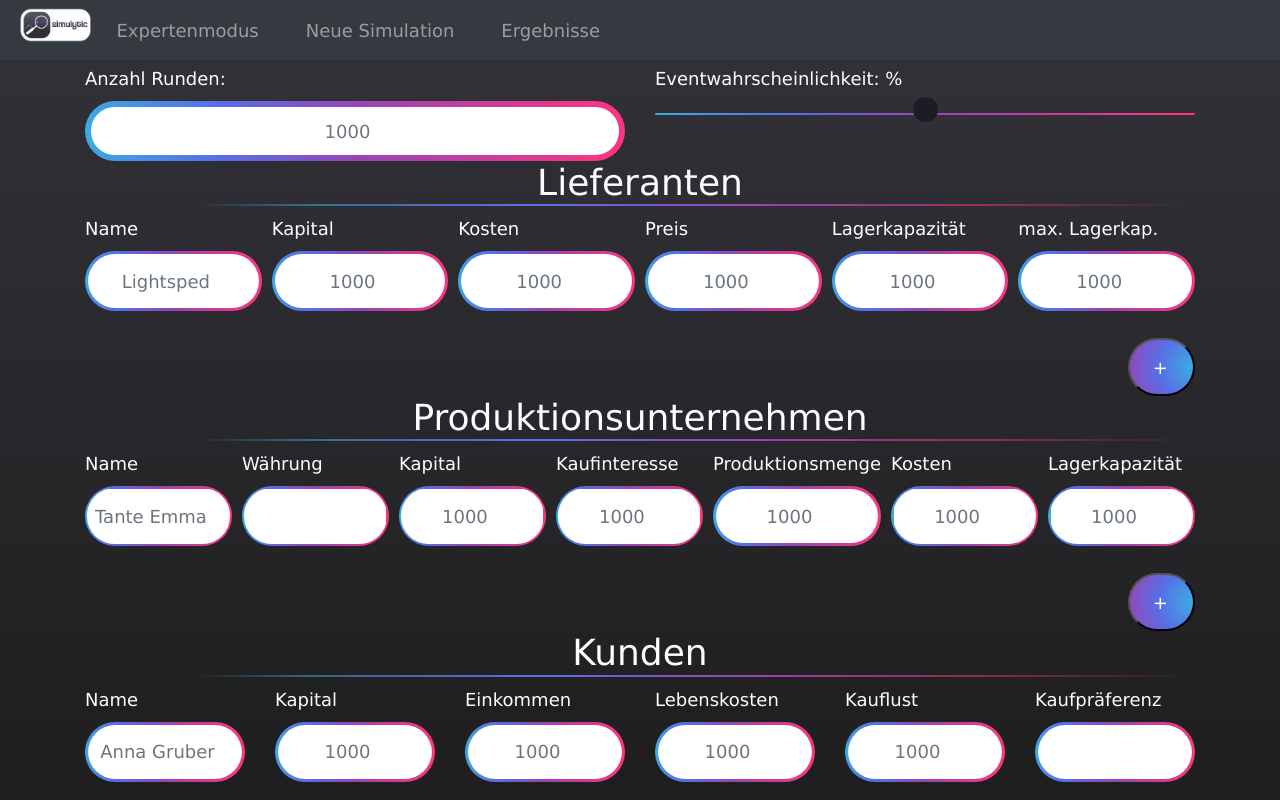
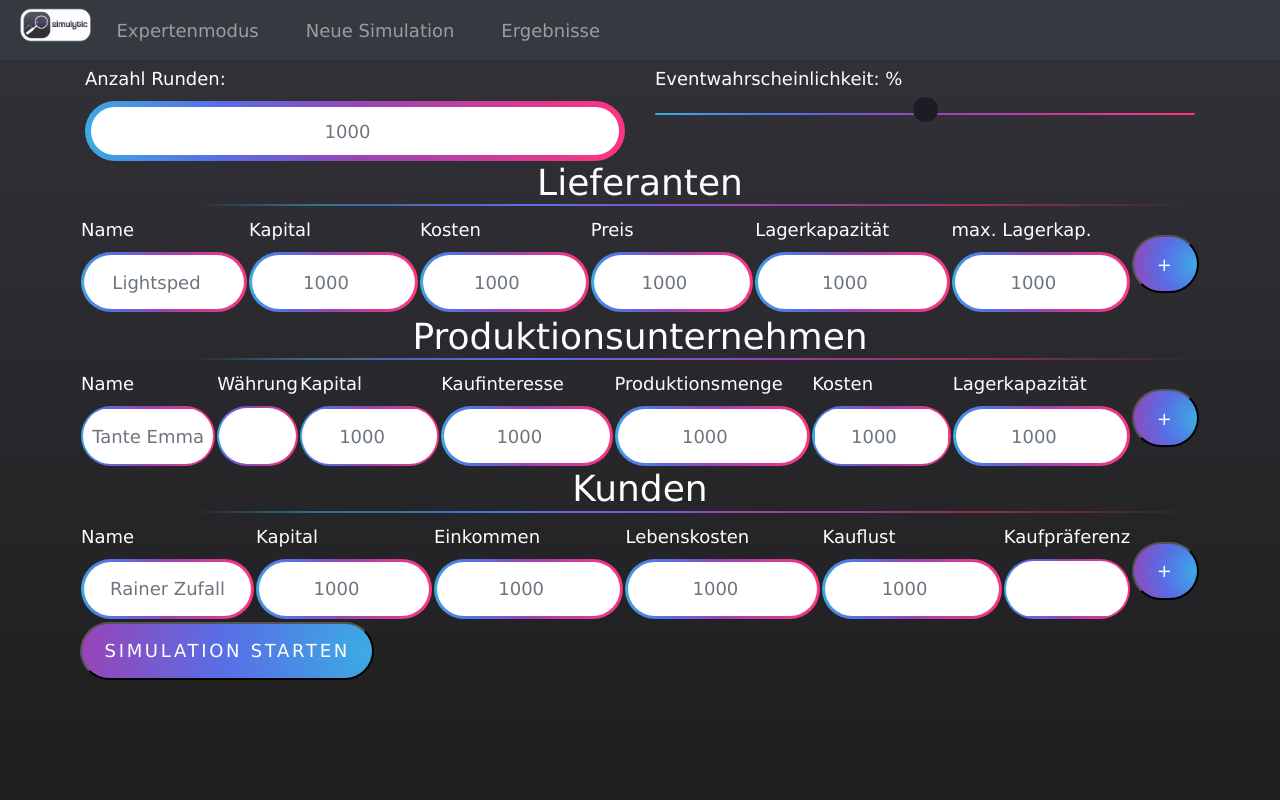
Before and after one commit to pantaire/simulationNG, an Angular app: page /expert in a window 1280 px wide. Shown: the top 800 px of the page. Built offline with nearby package versions, Linux system fonts and the light colour scheme.

Commit message:
expertenmods speichert eingabe als Array und zeigt sie direkt an

```diff
--- a/src/app/expert-mode/expert-mode.component.html
+++ b/src/app/expert-mode/expert-mode.component.html
@@ -8,165 +8,187 @@
           <div class="row">
             <div class="col-sm">
               <label for="rundenanzahl">Anzahl Runden:</label>
-              <input required name="rundenanzahl" id="input" [(ngModel)]="rundenanzahl"
-                placeholder="1000" type="number" class="form-control">
+              <input required name="rundenanzahl" id="input" [(ngModel)]="rundenanzahl" placeholder="1000" type="number"
+                class="form-control">
             </div>
             <div class="col-sm">
               <label for="eventWahrscheinlichkeit">Eventwahrscheinlichkeit:</label> <span>
                 {{ eventWahrscheinlichkeit * 100 | number:'1.0-0' }} %</span>
-              <input required name="eventWahrscheinlichkeit" [(ngModel)]="eventWahrscheinlichkeit"
-                placeholder="0.5" type="range" class="custom-range" min="0" max="1" value="eventWahrscheinlichkeit"
-                step="0.01">
+              <input required name="eventWahrscheinlichkeit" [(ngModel)]="eventWahrscheinlichkeit" placeholder="0.5"
+                type="range" class="custom-range" min="0" max="1" value="eventWahrscheinlichkeit" step="0.01">
             </div>
           </div>
         </div>
-
 
         <!--LIEFERANT-->
         <div>
           <h2>Lieferanten</h2>
           <div class="form-row" *ngFor="let lieferant of lieferantenArray">
-            <div class="col-sm">
+            <table>
+              <tr>
+                <td>
                   <label for="name">Name</label>
-              <input required name="lieferant.name" id="input" [(ngModel)]="lieferant.name"
-                placeholder="Lightsped" type="number" class="form-control">
-            </div>
-            <div class="col-sm">
+                  <input required name="lieferant.name" id="input" [(ngModel)]="lieferant.name" placeholder="Lightsped"
+                    type="number" class="form-control">
+                </td>
+                <td>
                   <label for="kapital">Kapital</label>
-              <input required name="lieferant.kapital" id="input" [(ngModel)]="lieferant.kapital"
-                placeholder="1000" type="number" class="form-control">
-            </div>
-            <div class="col-sm">
+                  <input required name="lieferant.kapital" id="input" [(ngModel)]="lieferant.kapital" placeholder="1000"
+                    type="number" class="form-control">
+                </td>
+                <td>
                   <label for="kosten">Kosten</label>
-              <input required name="lieferant.kosten" id="input" [(ngModel)]="lieferant.kosten"
-                placeholder="1000" type="number" class="form-control">
-            </div>
-            <div class="col-sm">
+                  <input required name="lieferant.kosten" id="input" [(ngModel)]="lieferant.kosten" placeholder="1000"
+                    type="number" class="form-control">
+                </td>
+                <td>
                   <label for="preis">Preis</label>
-              <input required name="lieferant.preis" id="input" [(ngModel)]="lieferant.preis"
-                placeholder="1000" type="number" class="form-control">
-            </div>
-            <div class="col-sm">
+                  <input required name="lieferant.preis" id="input" [(ngModel)]="lieferant.preis" placeholder="1000"
+                    type="number" class="form-control">
+                </td>
+                <td>
                   <label for="lager">Lagerkapazität</label>
-              <input required name="lieferant.lager" id="input" [(ngModel)]="lieferant.lager"
-                placeholder="1000" type="number" class="form-control">
-            </div>
-            <div class="col-sm">
+                  <input required name="lieferant.lager" id="input" [(ngModel)]="lieferant.lager" placeholder="1000"
+                    type="number" class="form-control">
+                </td>
+
+                <td>
                   <label for="lagerMax">max. Lagerkap.</label>
                   <input required name="lieferant.lagerMax" id="input" [(ngModel)]="lieferant.lagerMax"
                     placeholder="1000" type="number" class="form-control">
-            </div>
-          </div>
-        </div>
-        <div class="text-right">
-          <br>
+                </td>
+                <td>
                   <button id="button" (click)="addLieferant()" type="submit">+</button>
-          <br>
-        </div>
+                </td>
+              </tr>
+              <tr *ngFor="let lieferant of lieferantenArray">
+                <td>{{ lieferant.name }}</td>
+                <td>{{ lieferant.kapital }}</td>
+                <td>{{ lieferant.kosten }}</td>
+                <td>{{ lieferant.preis }}</td>
+                <td>{{ lieferant.lagerkap }}</td>
+                <td>{{ lieferant.maxlager }}</td>
+              </tr>
+            </table>
 
 
             <!--PRODUKTIONSUNTERNEHMEN-->
             <div>
               <h2>Produktionsunternehmen</h2>
-          <div class="form-row" *ngFor="let produktionsunternehmen of produktionsunternehmenArray">
-            <div class="col-sm">
+              <table>
+                <tr>
+                  <td>
                     <label for="name">Name</label>
-              <input required name="produktionsunternehmen.name" id="input" [(ngModel)]="produktionsunternehmen.name"
-                placeholder="Tante Emma" type="number" class="form-control">
-            </div>
-            <div class="col-sm">
+                    <input required name="produktionsunternehmen.name" id="input"
+                      [(ngModel)]="produktionsunternehmen.name" placeholder="Tante Emma" type="text"
+                      class="form-control">
+                  </td>
+                  <td>
                     <label for="währung">Währung</label>
-              <select required name="produktionsunternehmen.currency" id="input" [(ngModel)]="produktionsunternehmen.currency"
-                type="dropdown" class="form-control">
+                    <select required name="produktionsunternehmen.currency" id="input"
+                      [(ngModel)]="produktionsunternehmen.currency" type="dropdown" class="form-control">
                       <option value="1" selected>EUR</option>
                       <option value="2" selected>USD</option>
                       <option value="3" selected>CHF</option>
                       <option value="4" selected>GBP</option>
                     </select>
-            </div>
-            <div class="col-sm">
+                  </td>
+                  <td>
                     <label for="kapital">Kapital</label>
-              <input required name="produktionsunternehmen.kapital" id="input" [(ngModel)]="produktionsunternehmen.kapital"
-                placeholder="1000" type="number" class="form-control">
-            </div>
-            <div class="col-sm">
+                    <input required name="produktionsunternehmen.kapital" id="input"
+                      [(ngModel)]="produktionsunternehmen.kapital" placeholder="1000" type="number"
+                      class="form-control">
+                  </td>
+                  <td>
                     <label for="kaufinteresse">Kaufinteresse</label>
                     <input required name="produktionsunternehmen.kaufInteresse" id="input"
                       [(ngModel)]="produktionsunternehmen.kaufInteresse" placeholder="1000" type="number"
                       class="form-control">
-            </div>
-            <div class="col-sm">
+                  </td>
+                  <td>
                     <label for="produktionsmenge">Produktionsmenge</label>
                     <input required name="produktionsunternehmen.produktionsmenge" id="input"
                       [(ngModel)]="produktionsunternehmen.produktionsmenge" placeholder="1000" type="number"
                       class="form-control">
-            </div>
-            <div class="col-sm">
+                  </td>
+                  <td>
                     <label for="kosten">Kosten</label>
-              <input required name="produktionsunternehmen.kosten" id="input" [(ngModel)]="produktionsunternehmen.kosten"
-                placeholder="1000" type="number" class="form-control">
-            </div>
-            <div class="col-sm">
+                    <input required name="produktionsunternehmen.kosten" id="input"
+                      [(ngModel)]="produktionsunternehmen.kosten" placeholder="1000" type="number" class="form-control">
+                  </td>
+                  <td>
                     <label for="lagerkapazität">Lagerkapazität</label>
                     <input required name="kunde.lagerkap" id="input" [(ngModel)]="produktionsunternehmen.lagerkap"
                       placeholder="1000" type="number" class="form-control">
-            </div>
-          </div>
-          <div class="text-right">
-            <br>
-            <!--produktionsunternehmen hinzufügen-->
+                  </td>
+                  <td>
                     <button id="button" (click)="addProduktionsunternehmen()" type="submit">+</button>
-            <br>
-          </div>
+                  </td>
+                </tr>
+                <tr *ngFor="let produktionsunternehmen of prdouktionsunternehmenArray">
+                  <td>{{ produktionsunternehmen.name }}</td>
+                  <td>{{ produktionsunternehmen.currency }}</td>
+                  <td>{{ produktionsunternehmen.kapital }}</td>
+                  <td>{{ produktionsunternehmen.kaufinteresse }}</td>
+                  <td>{{ produktionsunternehmen.produktionsmenge }}</td>
+                  <td>{{ produktionsunternehmen.kosten }}</td>
+                  <td>{{ produktionsunternehmen.lagerkap }}</td>
+                </tr>
+              </table>
             </div>
 
             <!--KUNDE-->
             <div>
               <h2>Kunden</h2>
-          <div class="row" *ngFor="let kunde of kundenArray">
-            <div class="col-sm">
+              <table style="width=100%">
+                <tr>
+                  <td>
                     <label for="name">Name</label>
-              <input required name="kunde.name" id="input" [(ngModel)]="kunde.name"
-                placeholder="Anna Gruber" type="number" class="form-control">
-            </div>
-            <div class="col-sm">
+                    <input required name="kunde.name" id="input" [(ngModel)]="kunde.name" placeholder="Rainer Zufall"
+                      type="text" class="form-control">
+                  </td>
+                  <td>
                     <label for="kapital">Kapital</label>
-              <input required name="kunde.kapital" id="input" [(ngModel)]="kunde.kapital"
-                placeholder="1000" type="number" class="form-control">
-            </div>
-            <div class="col-sm">
+                    <input required name="kunde.kapital" id="input" [(ngModel)]="kunde.kapital" placeholder="1000"
+                      type="number" class="form-control">
+                  </td>
+                  <td>
                     <label for="einkommen">Einkommen</label>
-              <input required name="kunde.einkommen" id="input" [(ngModel)]="kunde.einkommen"
-                placeholder="1000" type="number" class="form-control">
-            </div>
-            <div class="col-sm">
+                    <input required name="kunde.einkommen" id="input" [(ngModel)]="kunde.einkommen" placeholder="1000"
+                      type="number" class="form-control">
+                  </td>
+                  <td>
                     <label for="lebenskosten">Lebenskosten</label>
                     <input required name="kunde.lebenskosten" id="input" [(ngModel)]="kunde.lebenskosten"
                       placeholder="1000" type="number" class="form-control">
+                  </td>
+                  <td>
+                    <label for="kauflust">Kauflust</label>
+                    <input required name="kunde.kauflust" id="input" [(ngModel)]="kunde.kauflust" placeholder="1000"
+                      type="number" class="form-control">
+                  </td>
+                  <td>
+                    <label for="kaufpräferenz">Kaufpräferenz</label>
+                    <select required name="kunde.kaufpref" id="input" [(ngModel)]="kunde.kaufpref" type="dropdown"
+                      class="form-control">
+                      <option value="Chips" selected>Chips</option>
+                      <option value="Schokolade">Schokolade</option>
+                    </select>
+                  </td>
+                  <td>
+                    <button id="button" (click)="addKunde()" type="submit">+</button>
+                  </td>
+                </tr>
+                <tr *ngFor="let kunde of kundenArray">
+                  <td>{{ kunde.name }}</td>
+                  <td>{{ kunde.kapital }}</td>
+                  <td>{{ kunde.einkommen }}</td>
+                  <td>{{ kunde.lebenskosten }}</td>
+                  <td>{{ kunde.kauflust }}</td>
+                  <td>{{ kunde.kaufpref }}</td>
+                </tr>
+              </table>
             </div>
-            <div class="col-sm">
-              <label for="kauflust">Kauflust</label>
-              <input required name="kunde.kauflust" id="input" [(ngModel)]="kunde.kauflust"
-                placeholder="1000" type="number" class="form-control">
-            </div>
-            <div class="col-sm">
-              <label for="kaufpräferenz">Kaufpräferenz</label>
-              <select required name="kunde.kaufpref" id="input" [(ngModel)]="kunde.kaufpref"
-                type="dropdown" class="form-control">
-                <option value="1" selected>Chips</option>
-                <option value="2">Schokolade</option>
-              </select>
-            </div>
-          </div>
-        </div>
-        <div class="text-right">
-          <br>
-          <!--Kunde hinzufügen-->
-          <button id="button" (click)="addKunde()"  type="submit">+</button>
-          <br>
-
-
             <div class="text-center">
               <button id="button" type="submit">Simulation starten</button>
             </div>
-        </div>
--- a/src/app/expert-mode/expert-mode.component.ts
+++ b/src/app/expert-mode/expert-mode.component.ts
@@ -74,9 +74,6 @@ export class ExpertModeComponent implements OnInit {
     kunden: this.kundenArray,
     produktionsunternehmen: this.produktionsunternehmenArray
     };
-
-
-    // Use when/if simulationService is implemented
     console.log(this.expertSim);
     this.simulationService.httpPostExpertSimulation(this.expertSim).subscribe(() => {});
     this.router.navigate(['/dashboard']);
```
Lines whose indentation alone changed are shown as unchanged.
